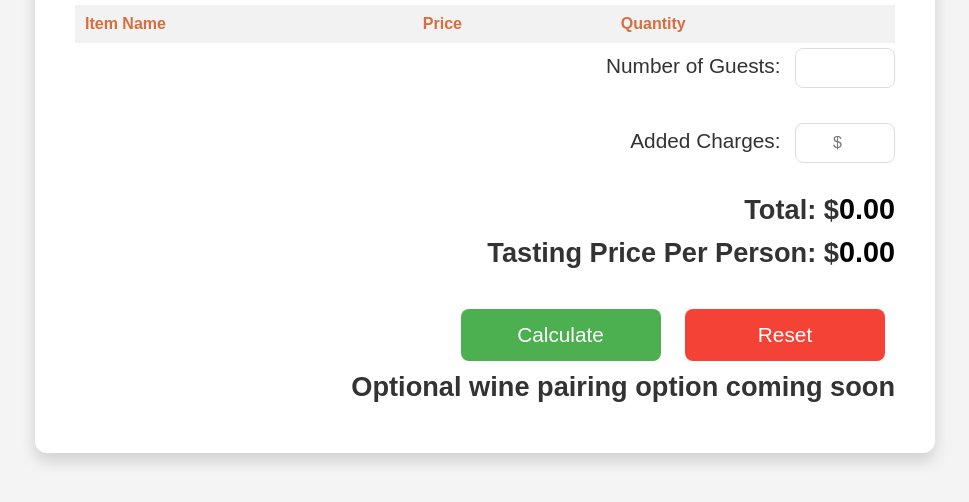
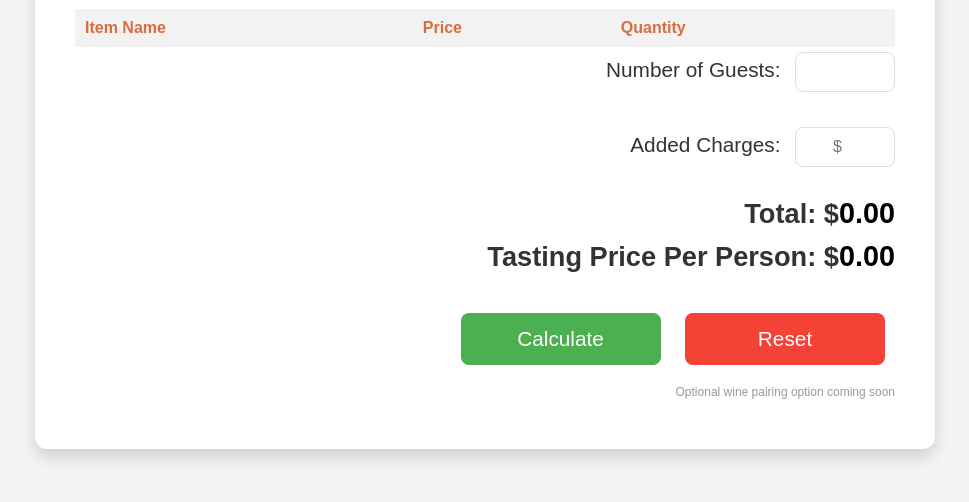
Before and after one commit to eladcrock/Taste, a plain HTML site: page index.html in a window 1280 px wide. Shown: the part 232-734 px from the top of the page, without its empty margins (155-1124 px from the left). Drawn offline with Linux system fonts and the light colour scheme.

Commit message:
Update styles.css

```diff
--- a/styles.css
+++ b/styles.css
@@ -243,3 +243,10 @@ td:nth-child(4), th:nth-child(4) {
     border: 1px solid #ddd;
     margin-bottom: 10px;
 }
+
+.fine-print {
+    font-size: 0.75em; /* Smaller font size */
+    color: #999; /* Light grey color */
+    font-weight: 300; /* Lighter font weight */
+    margin-top: 10px; /* Optional: Add some spacing */
+}
```
